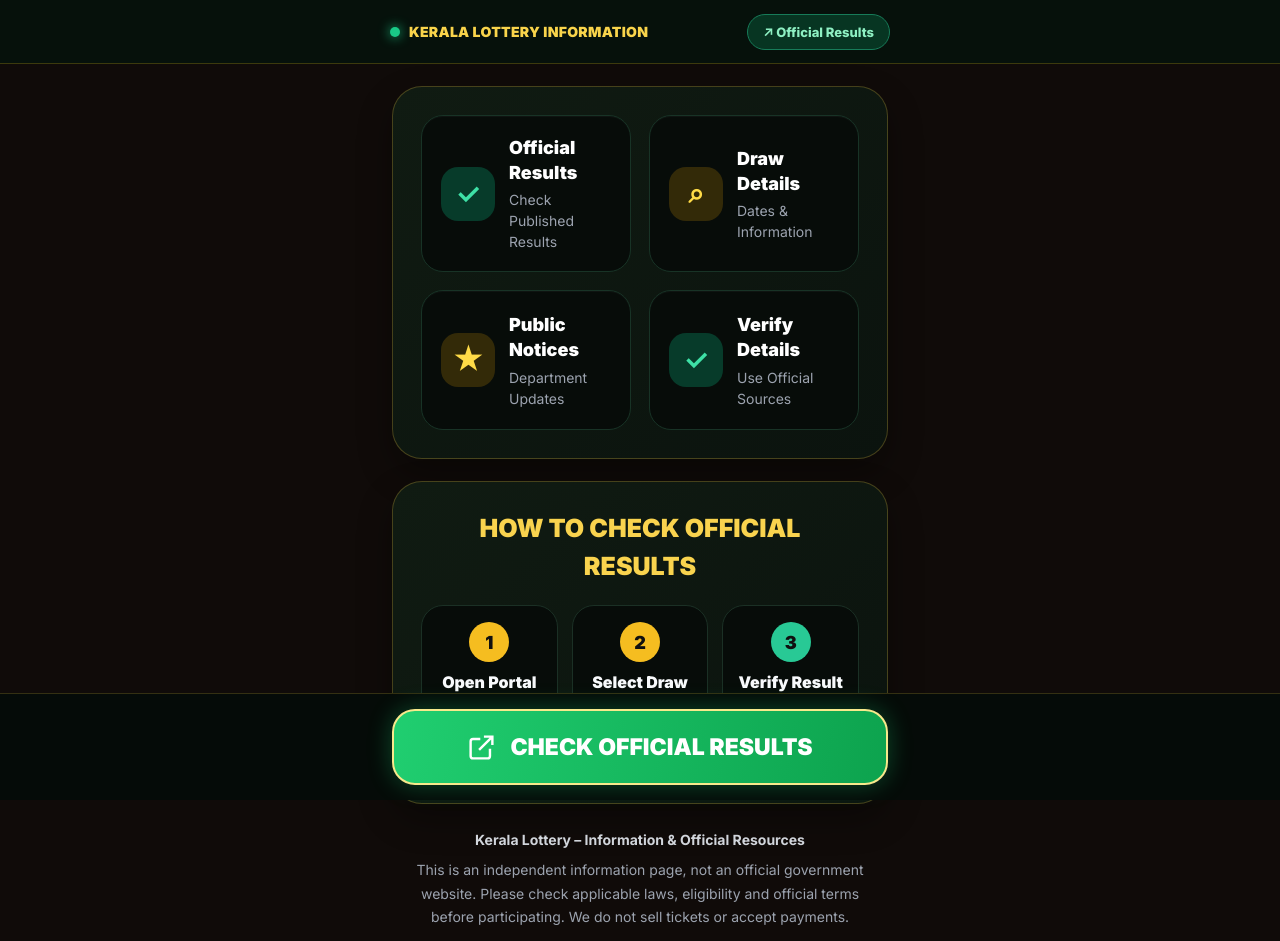
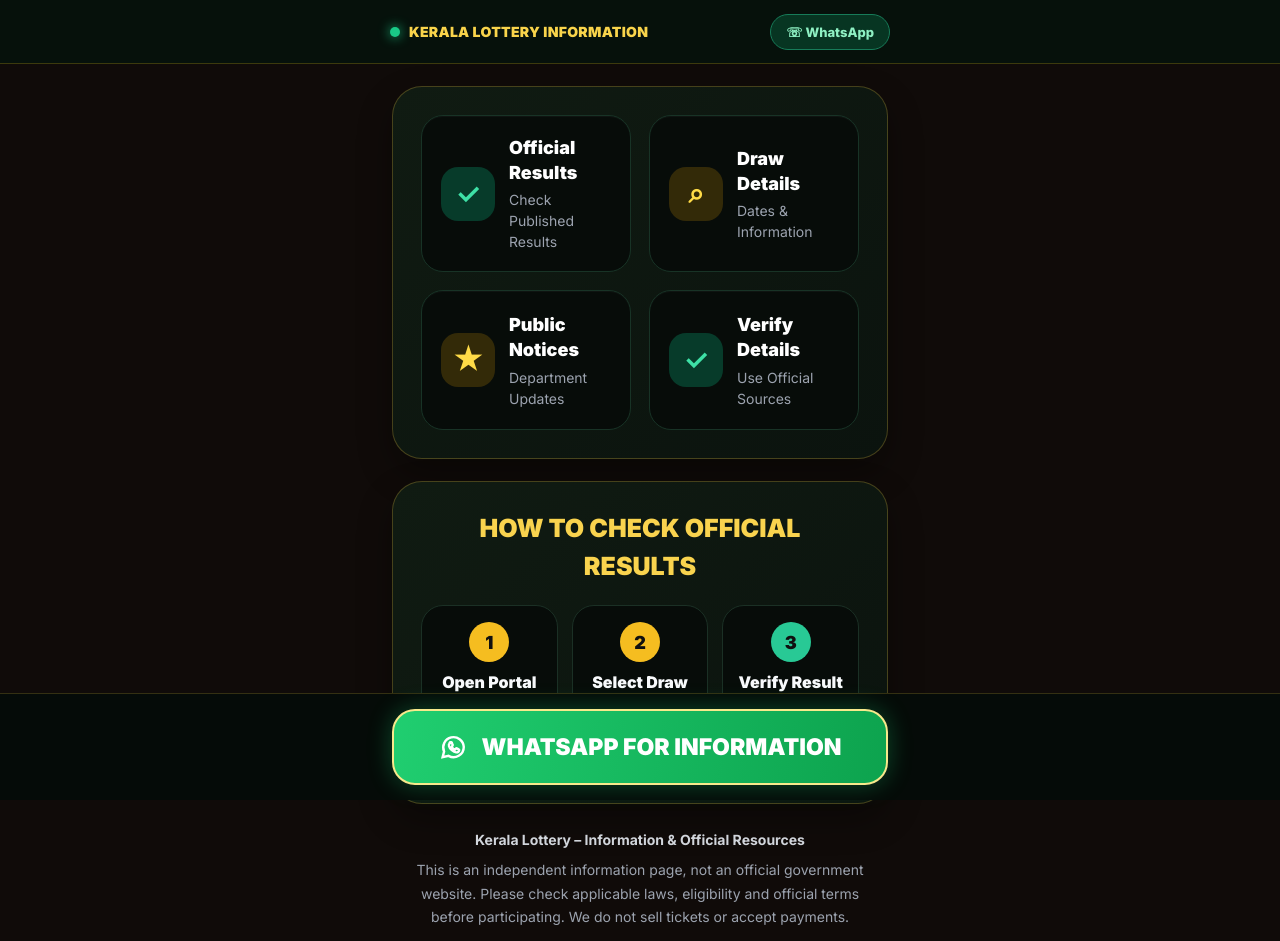
Before and after one commit to kumarrajan62552-coder/karela-lottry, a plain HTML site: page index.html in a window 1280 px wide. Drawn offline with Linux system fonts and the light colour scheme.

Commit message:
Restore WhatsApp contact button for information

```diff
--- a/index.html
+++ b/index.html
@@ -34,7 +34,7 @@ main{max-width:540px;margin:auto;padding:0 22px}
 <body>
 <header class="top">
   <div class="brand"><span class="dot"></span> KERALA LOTTERY INFORMATION</div>
-  <a class="toplink" href="https://www.lotteryagent.kerala.gov.in/result/public/" target="_blank" rel="noopener">↗ Official Results</a>
+  <a class="toplink" href="https://wa.me/9196138644?text=Please%20share%20official%20Kerala%20Lottery%20results%20and%20information." target="_blank" rel="noopener">☏ WhatsApp</a>
 </header>
 <main>
   <section class="panel" aria-label="Information highlights">
@@ -58,9 +58,9 @@ main{max-width:540px;margin:auto;padding:0 22px}
   <div class="notice"><strong>Kerala Lottery – Information & Official Resources</strong>This is an independent information page, not an official government website. Please check applicable laws, eligibility and official terms before participating. We do not sell tickets or accept payments.</div>
 </main>
 <div class="bottom">
-  <a class="cta" href="https://www.lotteryagent.kerala.gov.in/result/public/" target="_blank" rel="noopener">
-    <svg viewBox="0 0 24 24" fill="none" stroke="currentColor" stroke-width="2"><path d="M14 3h7v7M10 14 21 3M19 13v6a2 2 0 0 1-2 2H5a2 2 0 0 1-2-2V7a2 2 0 0 1 2-2h6"/></svg>
-    CHECK OFFICIAL RESULTS
+  <a class="cta" href="https://wa.me/9196138644?text=Please%20share%20official%20Kerala%20Lottery%20results%20and%20information." target="_blank" rel="noopener">
+    <svg viewBox="0 0 24 24" fill="none" stroke="currentColor" stroke-width="2"><path d="M20.5 11.5a8.5 8.5 0 0 1-12.6 7.4L3 20l1.2-4.7A8.5 8.5 0 1 1 20.5 11.5Z"/><path d="M8.8 8.2c.2-.5.5-.5.8-.5h.5c.2 0 .4.1.5.4l.7 1.7c.1.2.1.4-.1.6l-.5.6c-.2.2-.2.4 0 .6.5.9 1.2 1.6 2.1 2.1.2.1.4.1.6-.1l.7-.8c.2-.2.4-.2.6-.1l1.6.8c.3.1.4.3.4.5 0 .4-.2 1.1-.7 1.5-.5.4-1.1.6-1.8.5-1-.1-2.3-.7-3.6-1.8-1.1-1-2-2.2-2.3-3.3-.3-1 .1-1.9.5-2.3Z"/></svg>
+    WHATSAPP FOR INFORMATION
   </a>
 </div>
 </body>
```
